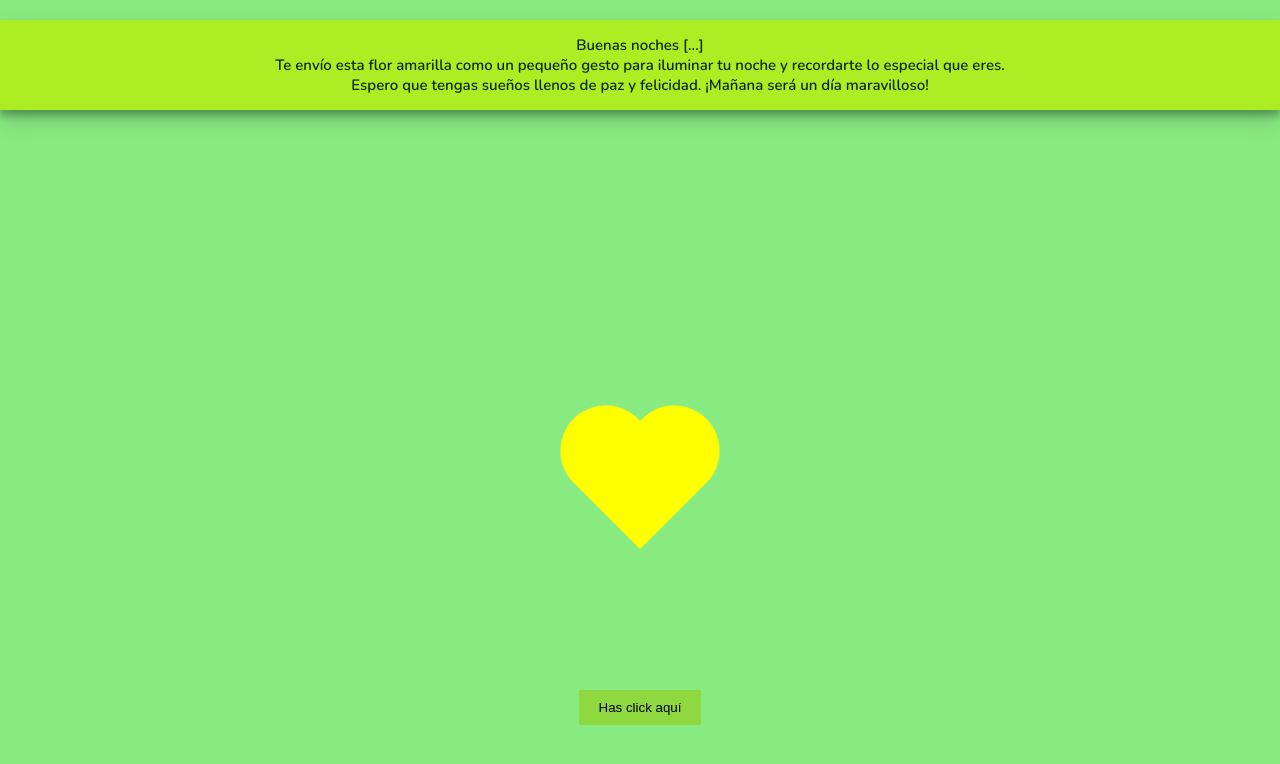
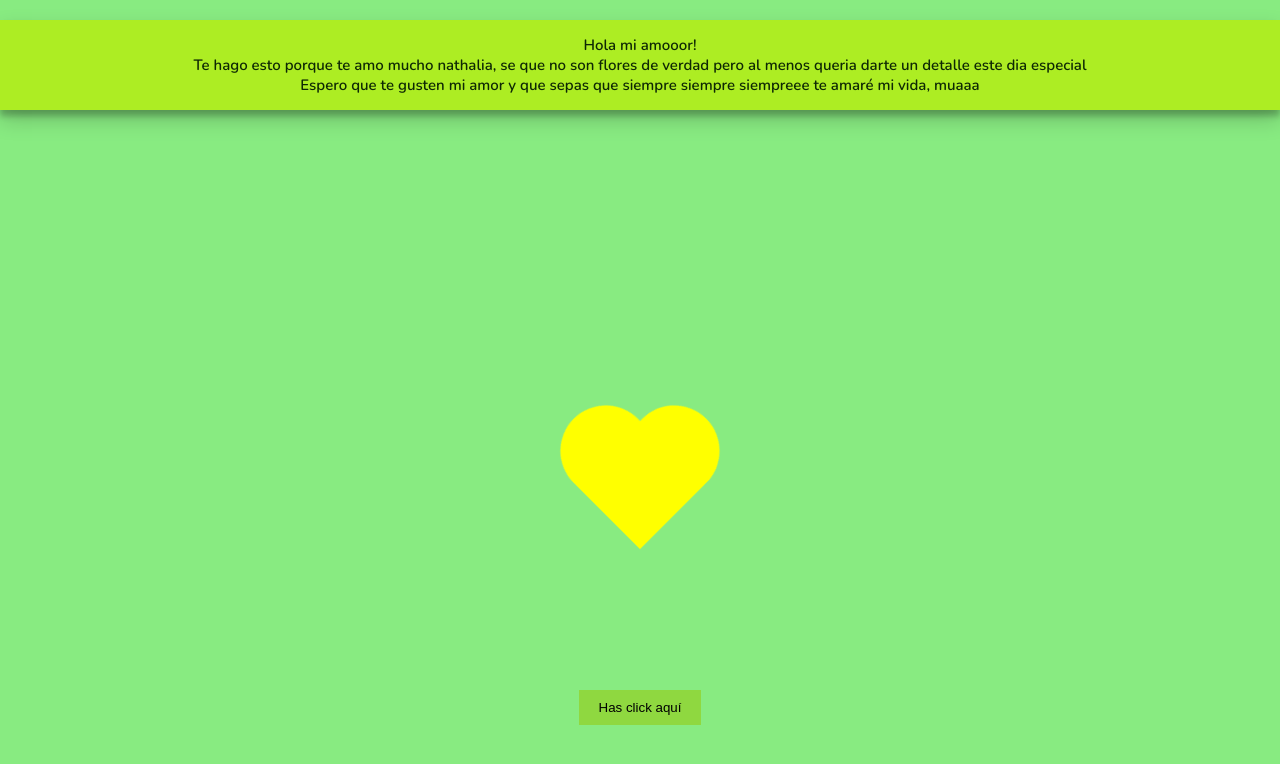
Before and after one commit to K3yhh/floresitasv2, a plain HTML site: page index.html in a window 1280 px wide. Drawn offline with nearby package versions, Linux system fonts and the light colour scheme.

Commit message:
Update index.html

```diff
--- a/index.html
+++ b/index.html
@@ -117,7 +117,7 @@
 </head>
 <body>
     <div class="back">
-        <div class="bday">Buenas noches [...] <br>Te envío esta flor amarilla como un pequeño gesto para iluminar tu noche y recordarte lo especial que eres.<br> Espero que tengas sueños llenos de paz y felicidad. ¡Mañana será un día maravilloso!</div>
+        <div class="bday">Hola mi amooor! <br>Te hago esto porque te amo mucho nathalia, se que no son flores de verdad pero al menos queria darte un detalle este dia especial <br> Espero que te gusten mi amor y que sepas que siempre siempre siempreee te amaré mi vida, muaaa</div>
 
         <div class="elements">
             <div class="heart"></div>
```
